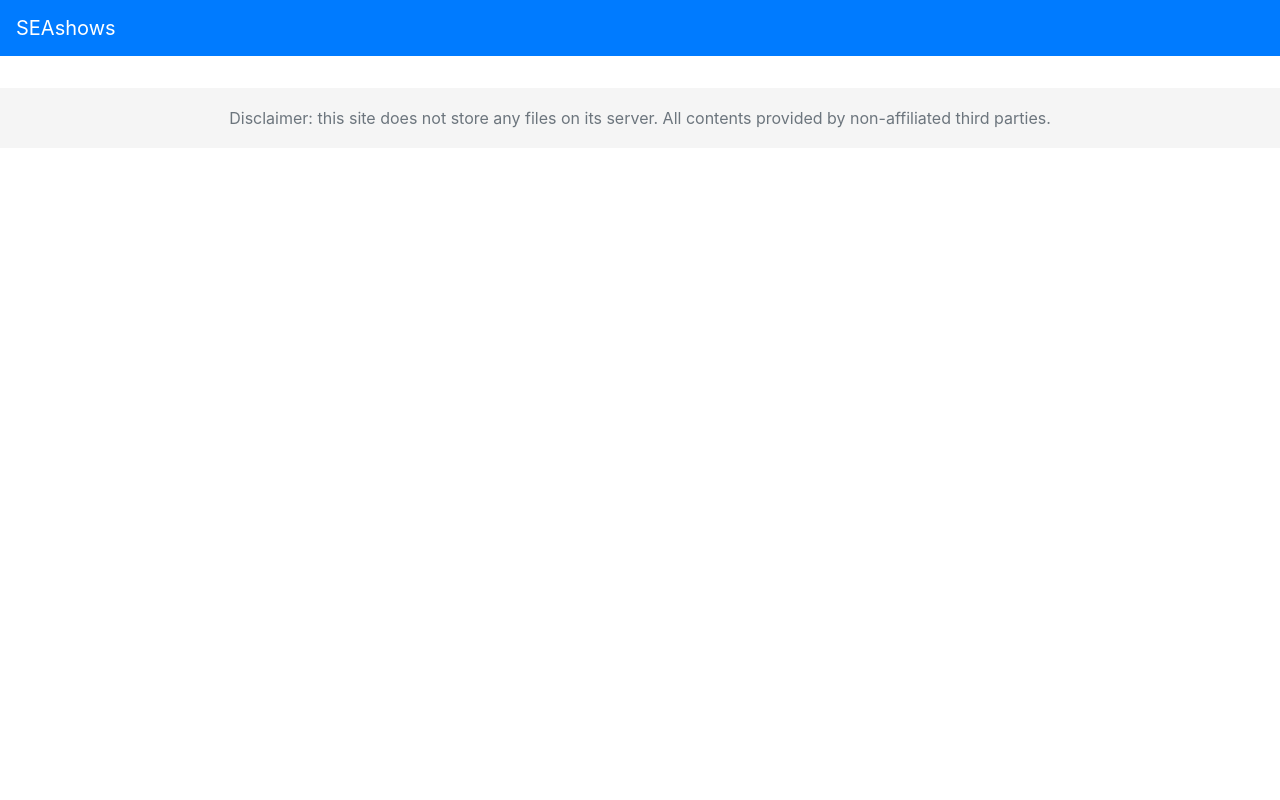
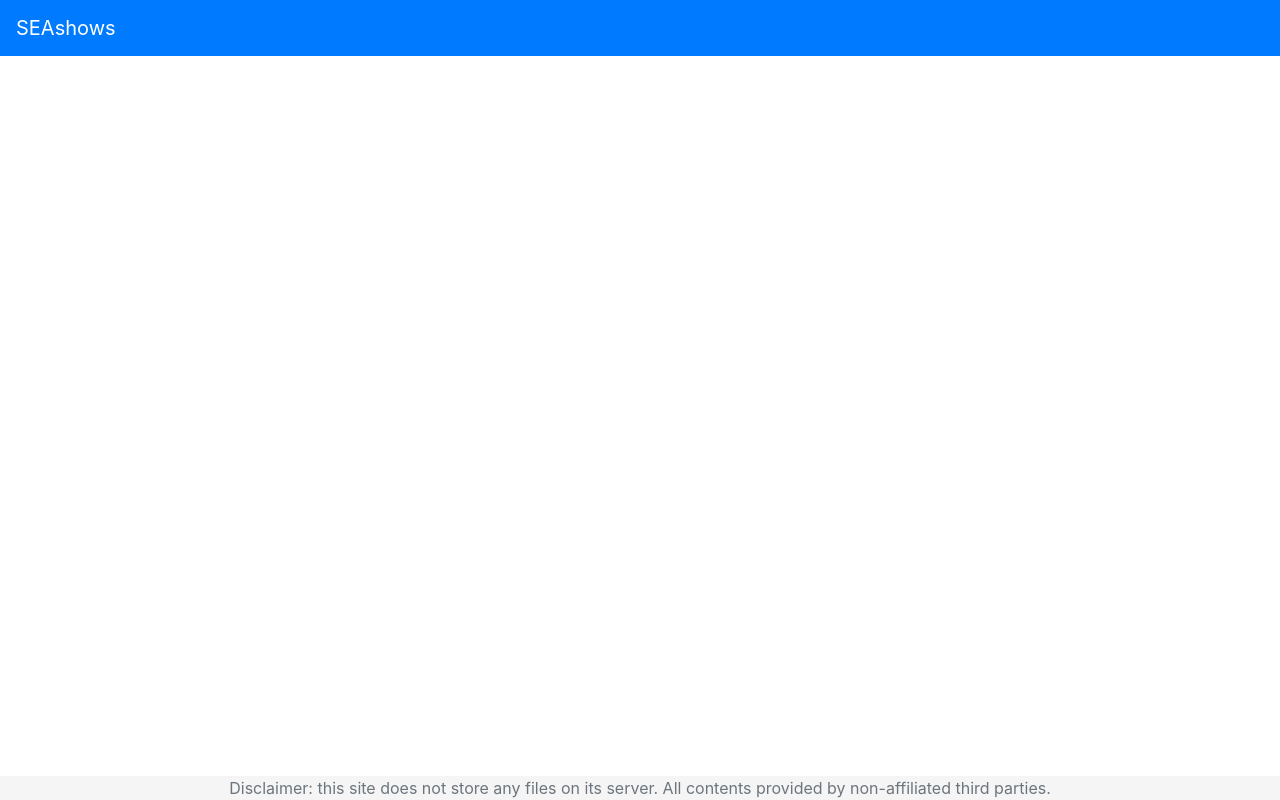
Before and after one commit to cangkevin/asain-show-rss-website-wrapper, a Flask app: template website/templates/core/shows.html in a window 1280 px wide. Run offline with Flask 2, Linux system fonts and the light colour scheme; the template is opened without the code that fills it, so the values that code supplies are empty; some libraries are stand-ins or nearby versions.

Commit message:
fix: change footer to use flexbox
fixes the footer issue as described in #42

closes #42

```diff
--- a/website/static/css/custom.css
+++ b/website/static/css/custom.css
@@ -6,11 +6,16 @@
     font-size: 125%;
 }
 
+body {
+    display: flex;
+    flex-direction: column;
+}
+
+.main-content {
+    flex: 1 0 auto;
+}
+
 .footer {
-    position: relative;
-    bottom: 0;
-    width: 100%;
-    height: 60px;
-    line-height: 60px;
+    flex-shrink: 0;
     background-color: #f5f5f5;
 }
--- a/website/templates/base.html
+++ b/website/templates/base.html
@@ -1,5 +1,5 @@
 <!doctype html>
-<html lang="en">
+<html lang="en" class="h-100">
   <head>
     <meta charset="utf-8">
     <meta name="viewport" content="width=device-width, initial-scale=1, shrink-to-fit=no">
@@ -9,7 +9,7 @@
     <script type="text/javascript" src="{{ url_for('static',filename='js/bootstrap.min.js') }}" defer></script>
     <title>{% block title %}{% endblock %}</title>
   </head>
-  <body>
+  <body class="h-100">
     <nav class="navbar navbar-expand-lg navbar-dark bg-primary">
       <a class="navbar-brand" href="/">SEAshows</a>
       <button class="navbar-toggler" type="button" data-toggle="collapse" data-target="#categories" aria-controls="categories" aria-expanded="false" aria-label="Toggle navigation">
@@ -39,16 +39,19 @@
         </ul>
       </div>
     </nav>
-    <div class="container">
+
+    <div class="container main-content">
       <section>
       {% block header %}{% endblock %}
       {% block content %}{% endblock %}
       </section>
     </div>
+
+    <footer class="footer">
+      <div class="container text-center">
+        <span class="text-muted">Disclaimer: this site does not store any files on its server. All contents provided by non-affiliated third parties.</span>
+      </div>
+    </footer>
+
   </body>
-  <footer class="footer">
-    <div class="container text-center">
-      <span class="text-muted">Disclaimer: this site does not store any files on its server. All contents provided by non-affiliated third parties.</span>
-    </div>
-  </footer>
 </html>
```
